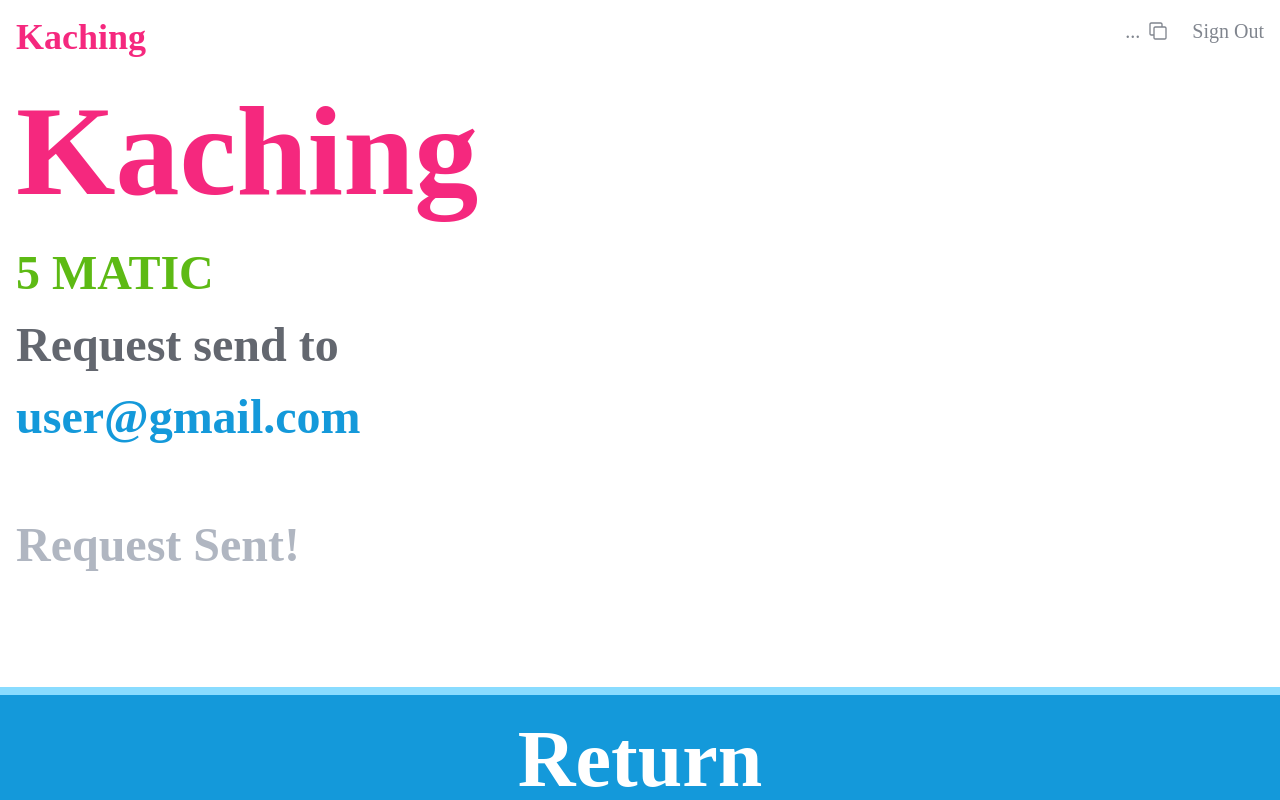
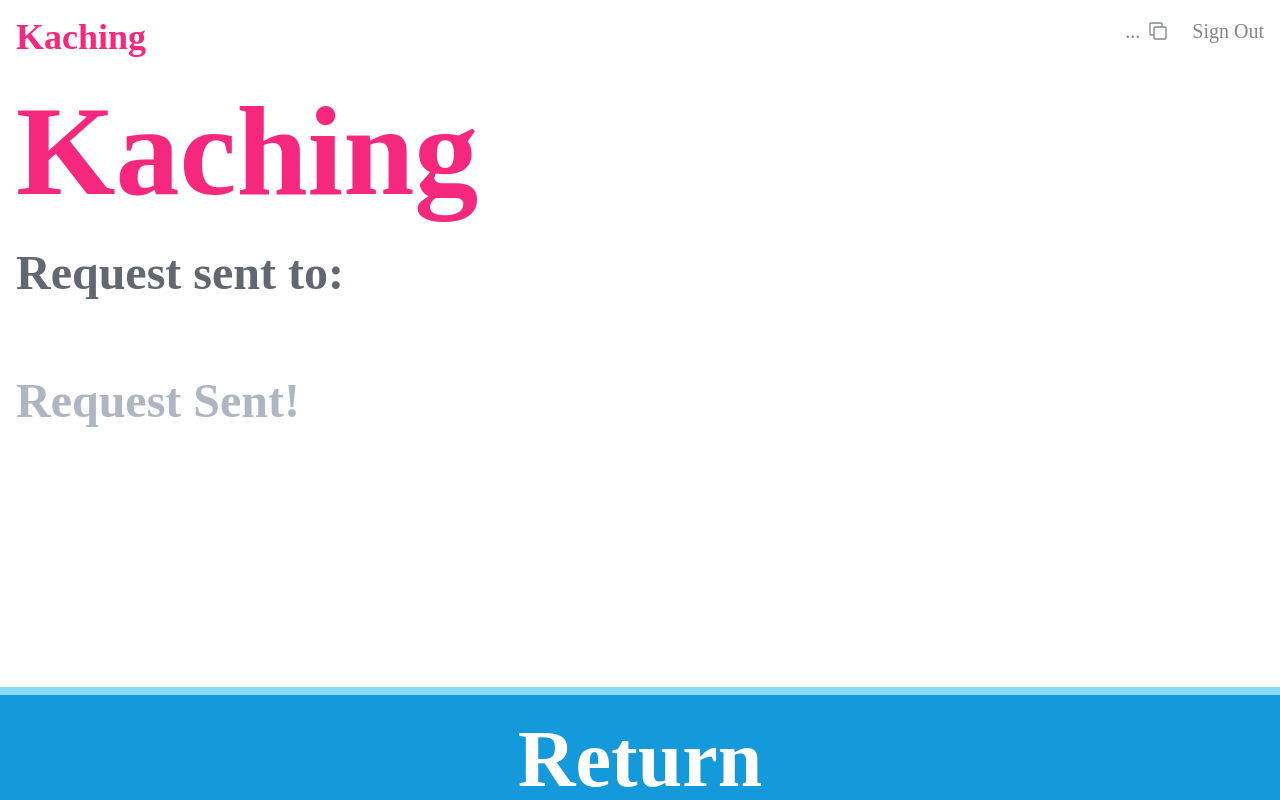
Before and after one commit to UseKeyp/kaching-app, a Next.js app: page /confirmation/1 in a window 1280 px wide. Built offline with nearby package versions, Linux system fonts and the light colour scheme; no server answers; sample sign-in values are in the browser's storage; a web font is replaced by a local one.

Commit message:
dynamic vars in confirmation page

```diff
--- a/components/Navbar.tsx
+++ b/components/Navbar.tsx
@@ -15,6 +15,7 @@ import useSocialLogo from "../hooks/useSocialLogo";
 import { useFormContext } from "../context/FormContext";
 import { RxCopy } from "react-icons/rx";
 import { useSizeProvider } from "../context/SizeContext";
+import { useRouter } from "next/router";
 
 /**
  *
@@ -26,6 +27,7 @@ const Navbar = () => {
   const { data: session } = useSession();
   const { handleHomePage } = useFormContext();
   const socialLogo = useSocialLogo(session);
+  const router = useRouter();
 
   const { setNavHeight } = useSizeProvider();
 
@@ -34,6 +36,11 @@ const Navbar = () => {
   const address = session?.user?.address;
   // @ts-ignore
   const username = session?.user?.username;
+
+  const handleNavigateHome = () => {
+    router.push("/");
+    handleHomePage();
+  };
 
   const handleCopyAddress = () => {
     navigator.clipboard.writeText(address);
@@ -60,11 +67,9 @@ const Navbar = () => {
     <Flex w="100%" py="1rem" id="navbar" fontWeight="medium">
       {/* Box holds logo */}
       <Box w="45%" alignSelf="start">
-        <Link href="/">
-          <Heading as="h1" color="pink" onClick={() => handleHomePage()}>
-            <Text fontWeight="extrabold">Kaching</Text>
-          </Heading>
-        </Link>
+        <Heading as="h1" color="pink" onClick={() => handleNavigateHome()}>
+          <Text fontWeight="extrabold">Kaching</Text>
+        </Heading>
       </Box>
       {/* VStack holds everything else */}
       <VStack
--- a/pages/confirmation/[type].tsx
+++ b/pages/confirmation/[type].tsx
@@ -23,8 +23,10 @@ const Confirmation = () => {
   const [isLoading, setIsLoading] = useState(true);
   const session = useSession();
   const router = useRouter();
-  console.log(router);
+
   const type = router.query.type;
+  const query = router.query;
+  console.log(query);
 
   // TODO: add link to transaction in block explorer
   const handleViewTx = () => {
@@ -56,24 +58,16 @@ const Confirmation = () => {
               </Box>
               <Stack w="full" spacing={"-0.75rem"} pb="3rem">
                 <HStack>
-                  <Text color="formGreen">
-                    {/* {asset === "USDC" ? "$" : null}
-              {amount} */}
-                    5 MATIC
-                  </Text>
-                  <Text color="assetOrange">{/* {asset} */}</Text>
+                  <Text color="formGreen">{query.amount}</Text>
+                  <Text color="assetOrange">{query.asset}</Text>
                 </HStack>
                 <Box>
                   <Text color="loginGray">
-                    {type === "send" ? "Sent to" : "Request send to"}
+                    {type === "send" ? "Sent to" : "Request sent to:"}
                   </Text>
                 </Box>
                 <Box>
-                  <Text color="formBlueDark">
-                    {/* TODO: fix with dynamic value */}
-                    {/* {username} */}
-                    user@gmail.com
-                  </Text>
+                  <Text color="formBlueDark">{query.username}</Text>
                 </Box>
               </Stack>
               <Stack w="full" spacing={"-0.75rem"}>
```
Also changed, not shown: components/ReviewTransfer.tsx (+18 -1 lines).
